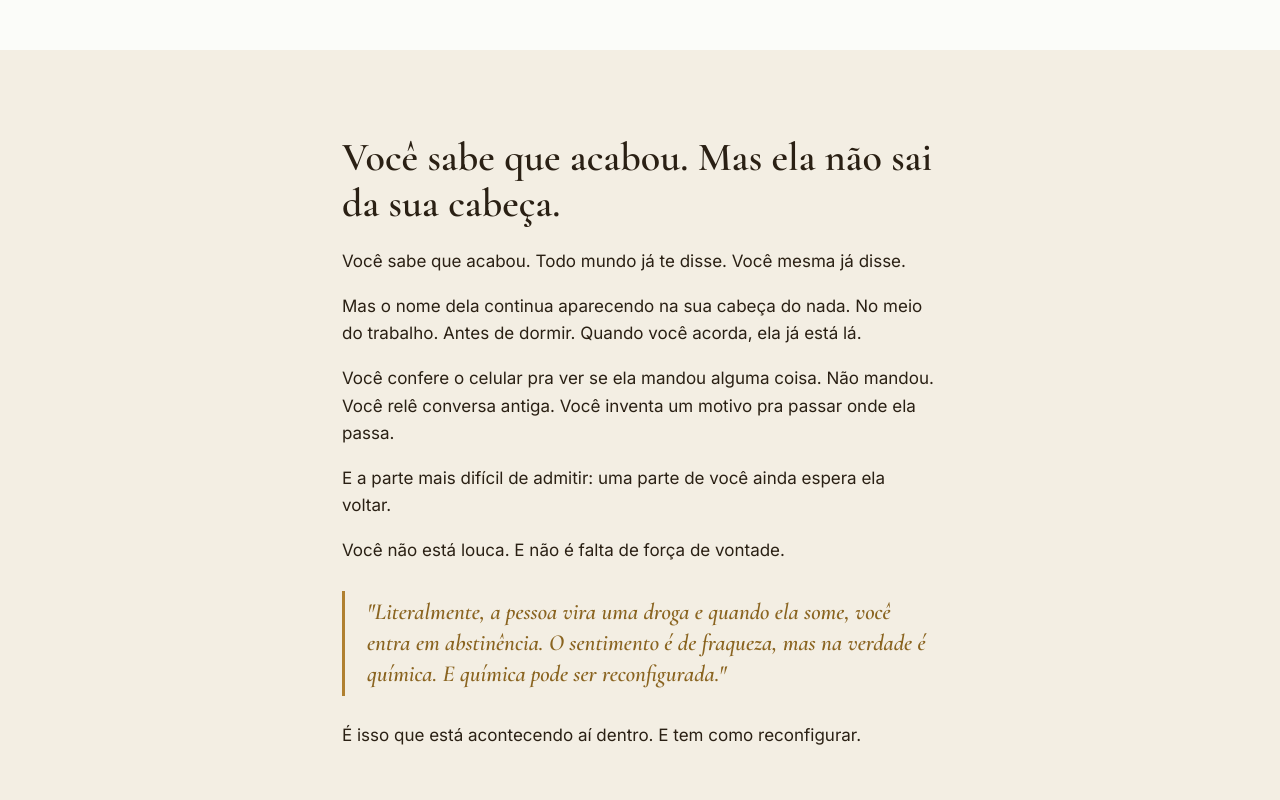
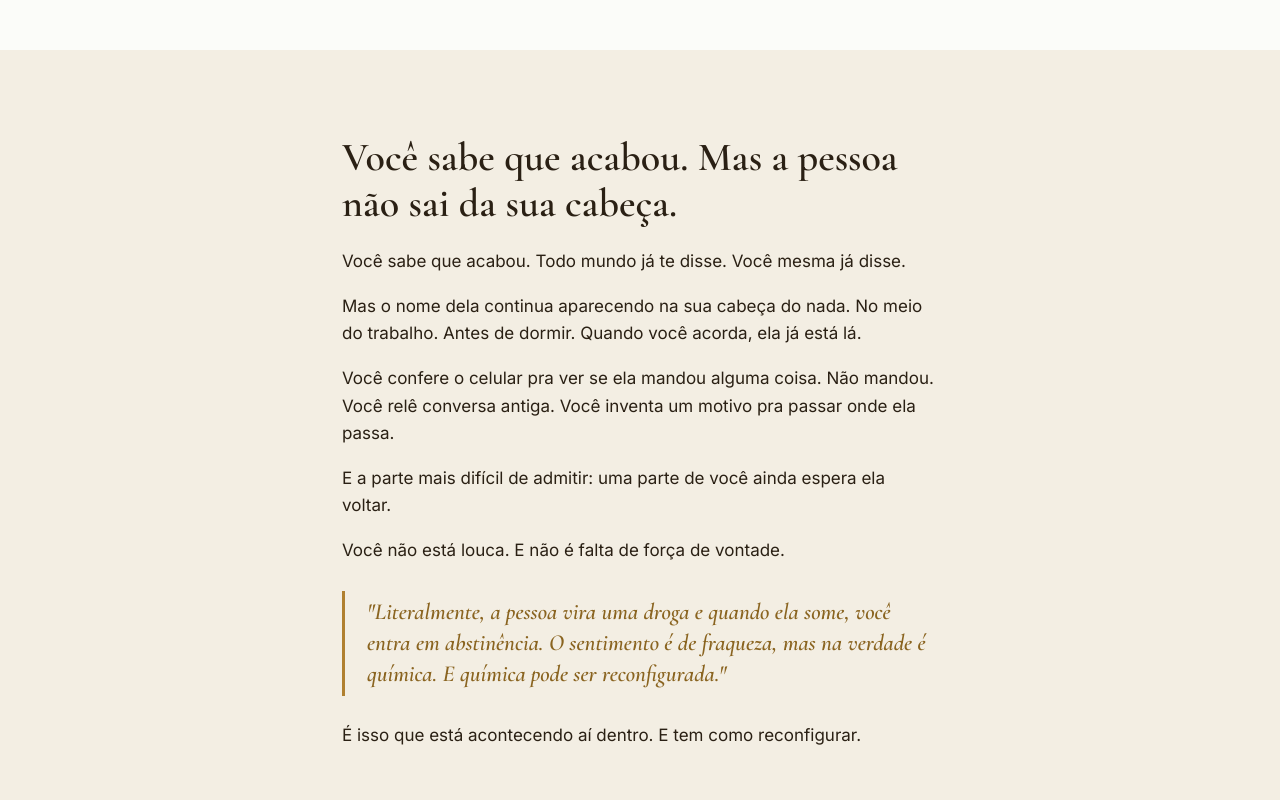
Before and after one commit to mnattanglobal-hash/alquimia-desapego, a React (Vite) app: page / in a window 1280 px wide. Shown: the part 1140-1940 px from the top of the page. Built offline with nearby package versions, Linux system fonts and the light colour scheme.

Commit message:
Copy: 'ela' -> 'a pessoa' nos 2 pontos ambíguos (clareza de referente)
Co-Authored-By: Claude Opus 4.8 (1M context) <noreply@anthropic.com>

```diff
--- a/src/components/sections/CtaFinal.tsx
+++ b/src/components/sections/CtaFinal.tsx
@@ -21,7 +21,8 @@ export default function CtaFinal() {
           Você pode esperar o tempo curar. Ou fazer 15 minutos hoje.
         </h2>
         <p className="mb-[18px]">
-          Você pode continuar conferindo o celular pra ver se ela mandou mensagem.
+          Você pode continuar conferindo o celular pra ver se a pessoa mandou
+          mensagem.
           Continuar relendo conversa antiga. Continuar esperando o tempo curar
           sozinho — e o tempo é lento, você já sabe.
         </p>
--- a/src/components/sections/Identificacao.tsx
+++ b/src/components/sections/Identificacao.tsx
@@ -5,7 +5,7 @@ export default function Identificacao() {
   return (
     <Section band narrow>
       <h2 className="text-[clamp(28px,6vw,40px)] mb-[22px]">
-        Você sabe que acabou. Mas ela não sai da sua cabeça.
+        Você sabe que acabou. Mas a pessoa não sai da sua cabeça.
       </h2>
       <p className="mb-[18px]">
         Você sabe que acabou. Todo mundo já te disse. Você mesma já disse.
```
